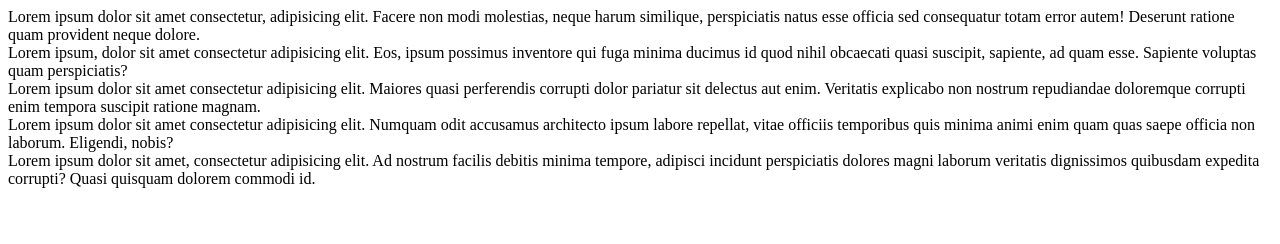
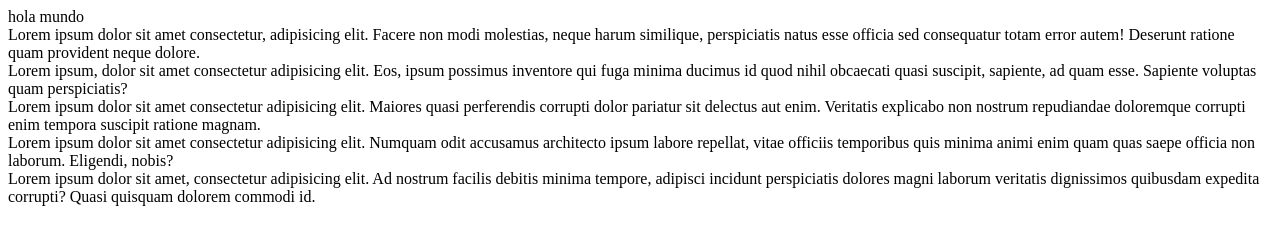
Before and after one commit to barndonDev/prueba2, a plain HTML site: page INDEX.HTML in a window 1280 px wide. Drawn offline with Linux system fonts and the light colour scheme.

Commit message:
nuevo titulo

```diff
--- a/INDEX.HTML
+++ b/INDEX.HTML
@@ -3,9 +3,12 @@
 <head>
     <meta charset="UTF-8">
     <meta name="viewport" content="width=device-width, initial-scale=1.0">
-    <title>Document</title>
+    <title>Ejemplo</title>
 </head>
 <body>
+    <div>
+        hola mundo
+    </div>
 
     <nav>
         Lorem ipsum dolor sit amet consectetur, adipisicing elit. Facere non modi molestias, neque harum similique, perspiciatis natus esse officia sed consequatur totam error autem! Deserunt ratione quam provident neque dolore.
```
